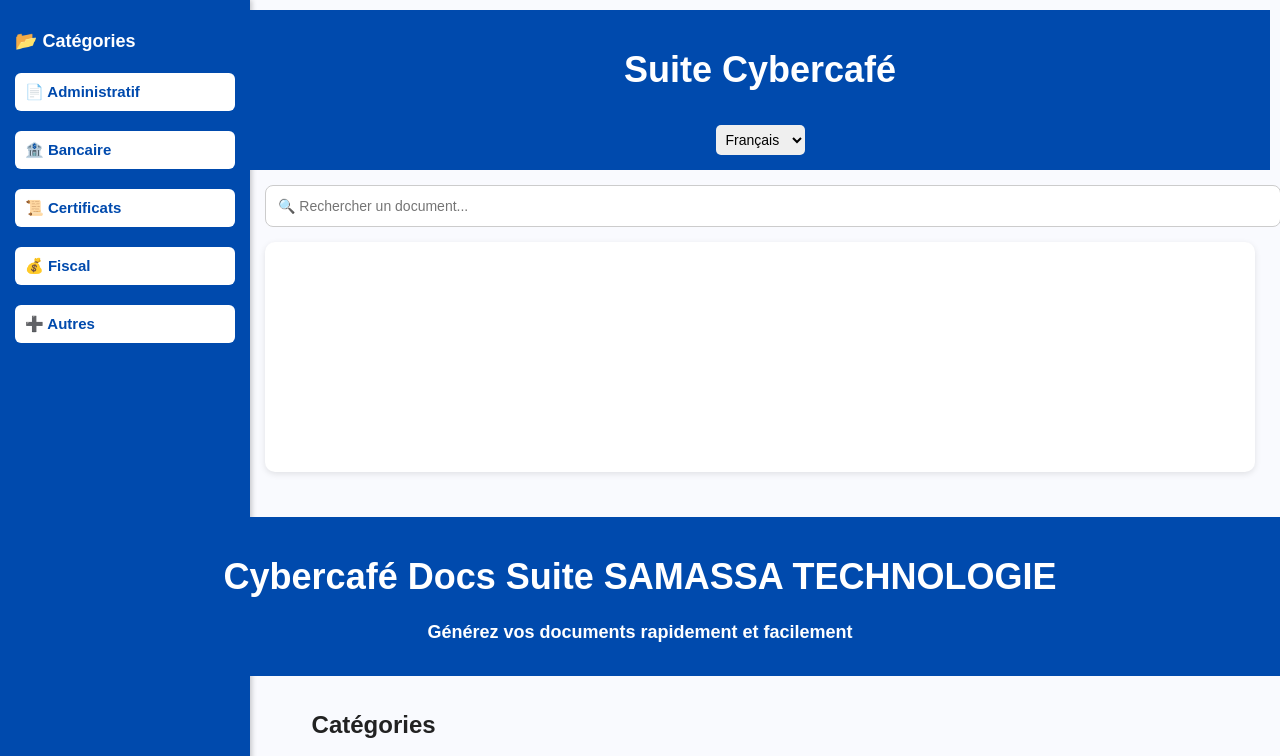
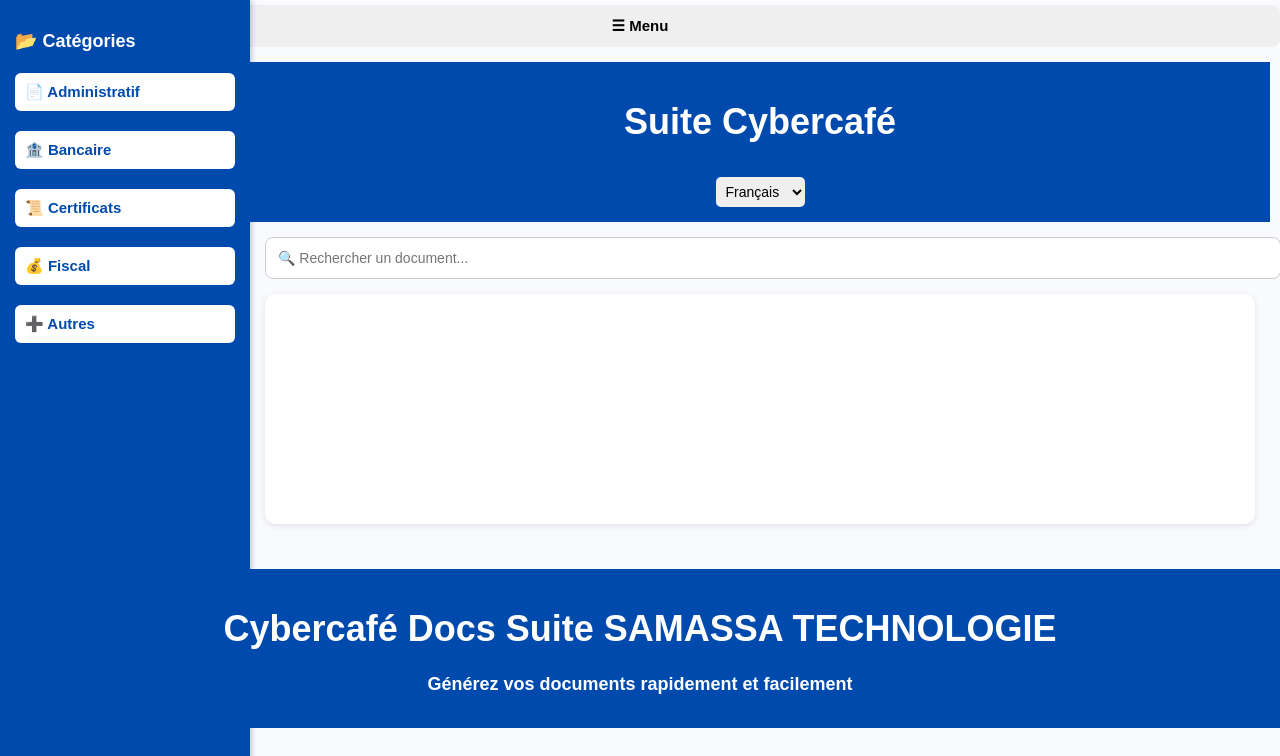
Before and after one commit to SamassaTechnologie/apprenez-les-bases-du-langage-python, a plain HTML site: page index.html in a window 1280 px wide. Shown: the top 756 px of the page. Drawn offline with nearby package versions, Linux system fonts and the light colour scheme.

Commit message:
Update index.html

```diff
--- a/index.html
+++ b/index.html
@@ -7,6 +7,8 @@
     <link rel="stylesheet" href="style.css">
 </head>
 <body>
+    <!-- 📌 Bouton menu burger (mobile) -->
+<button id="menu-toggle">☰ Menu</button>
     <!-- 📌 Sidebar -->
 <div id="sidebar">
   <h2>📂 Catégories</h2>
@@ -17,6 +19,7 @@
     <li><button onclick="filterCategory('fiscal')">💰 Fiscal</button></li>
     <li><button onclick="filterCategory('autres')">➕ Autres</button></li>
   </ul>
+</div>
 </div>
 
 <!-- 📌 Contenu principal -->
```
